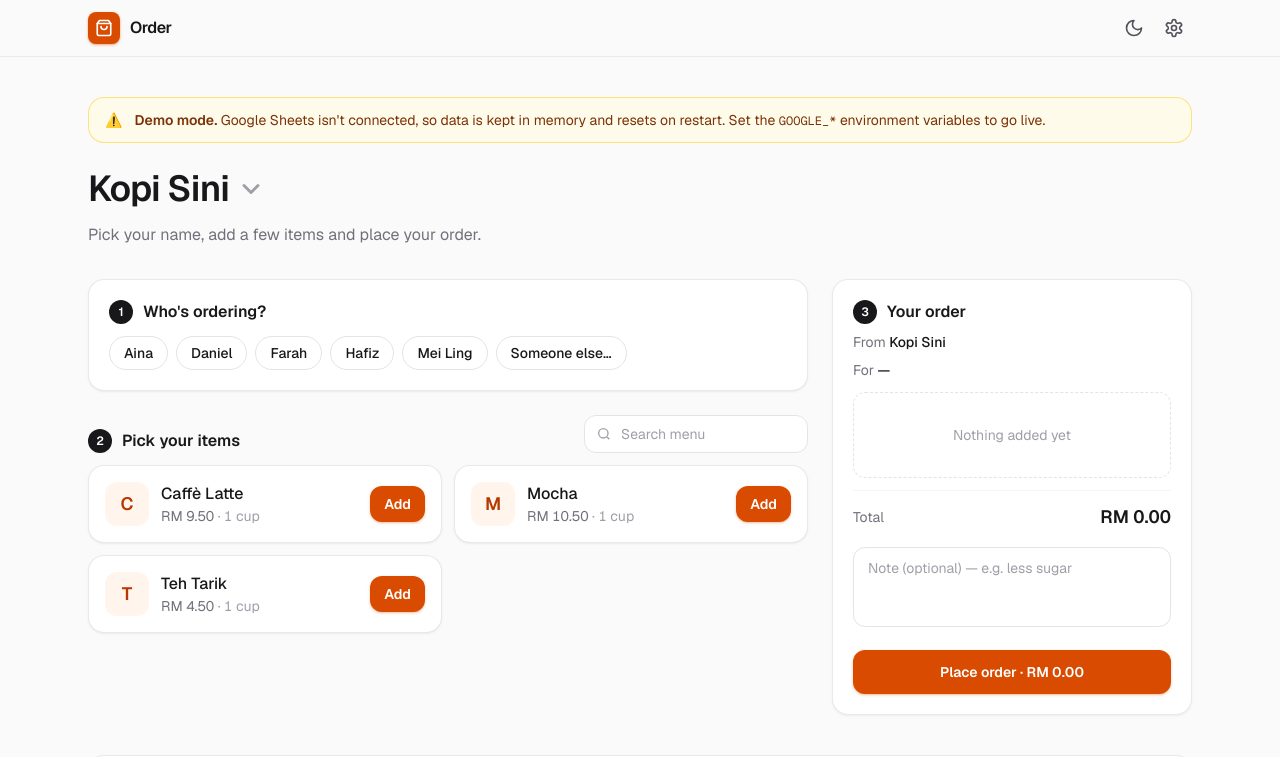
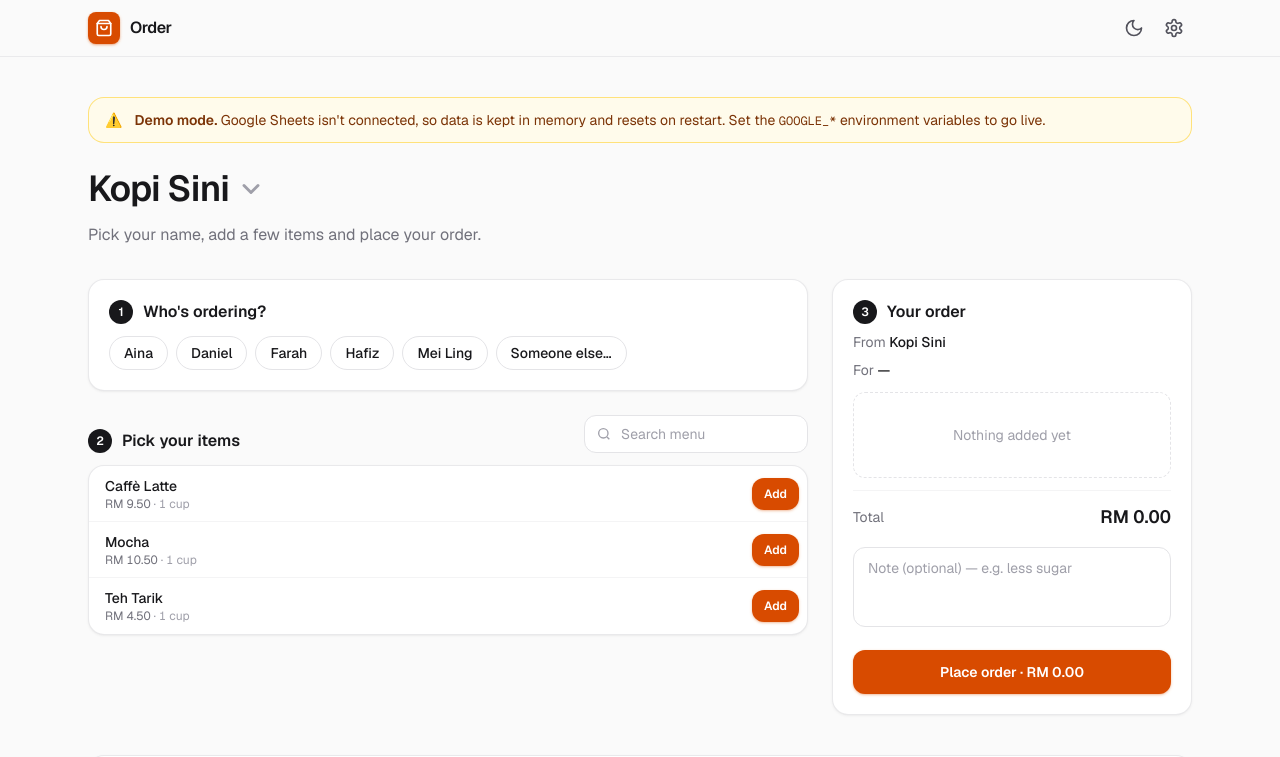
Before and after one commit to ahmadzabilalbar/order, a Next.js app: page / in a window 1280 px wide. Shown: the top 757 px of the page. Built offline with nearby package versions, Linux system fonts and the light colour scheme.

Commit message:
Compact item list on order page
Single list card with dense rows (name, price · unit, small Add/stepper)
instead of large two-column cards; selected rows get an accent bar.

Co-Authored-By: Claude Opus 5.5 <noreply@anthropic.com>

```diff
--- a/src/app/order-form.tsx
+++ b/src/app/order-form.tsx
@@ -265,42 +265,45 @@ export function OrderForm({
               </div>
             )}
 
-            <div className="grid gap-3 sm:grid-cols-2">
+            {visible.length ? (
+              <ul className="card divide-y divide-zinc-100 overflow-hidden dark:divide-zinc-800">
                 {visible.map((item) => {
                   const qty = cart[item.id] ?? 0;
                   return (
-                  <div
+                    <li
                       key={item.id}
-                    className={`card flex items-center gap-3 p-4 transition ${
-                      qty ? "border-brand-500/60 ring-4 ring-brand-500/10 dark:border-brand-500/50" : ""
+                      className={`flex min-h-14 items-center gap-3 py-2 pr-2 pl-4 transition ${
+                        qty ? "bg-brand-50/70 shadow-[inset_3px_0_0] shadow-brand-500 dark:bg-brand-500/5" : ""
                       }`}
                     >
-                    <div className="grid size-11 shrink-0 place-items-center rounded-xl bg-brand-50 text-lg font-semibold text-brand-700 dark:bg-brand-500/10 dark:text-brand-400">
-                      {item.name.charAt(0).toUpperCase()}
-                    </div>
                       <div className="min-w-0 flex-1">
-                      <p className="truncate font-medium">{item.name}</p>
-                      <p className="text-sm text-zinc-500 tabular-nums dark:text-zinc-400">
+                        <p className="truncate text-sm font-medium">{item.name}</p>
+                        <p className="text-xs text-zinc-500 tabular-nums dark:text-zinc-400">
                           {formatPrice(item.price)}
                           {item.unit && <span className="text-zinc-400 dark:text-zinc-500"> · {item.unit}</span>}
                         </p>
                       </div>
                       {qty === 0 ? (
-                      <button type="button" onClick={() => setQty(item.id, 1)} className="btn-primary px-3.5 py-2">
+                        <button
+                          type="button"
+                          onClick={() => setQty(item.id, 1)}
+                          aria-label={`Add ${item.name}`}
+                          className="btn-primary h-8 px-3 py-0 text-xs"
+                        >
                           Add
                         </button>
                       ) : (
-                      <Stepper qty={qty} onChange={(q) => setQty(item.id, q)} label={item.name} />
+                        <Stepper qty={qty} onChange={(q) => setQty(item.id, q)} label={item.name} small />
                       )}
-                  </div>
+                    </li>
                   );
                 })}
-              {!visible.length && (
-                <p className="col-span-full py-10 text-center text-sm text-zinc-500">
+              </ul>
+            ) : (
+              <p className="card py-10 text-center text-sm text-zinc-500">
                 {menu.length ? "No items match your search." : `${seller?.name ?? "This seller"} has no items yet.`}
               </p>
             )}
-            </div>
           </section>
         </div>
 
```
Lines whose indentation alone changed are shown as unchanged.
